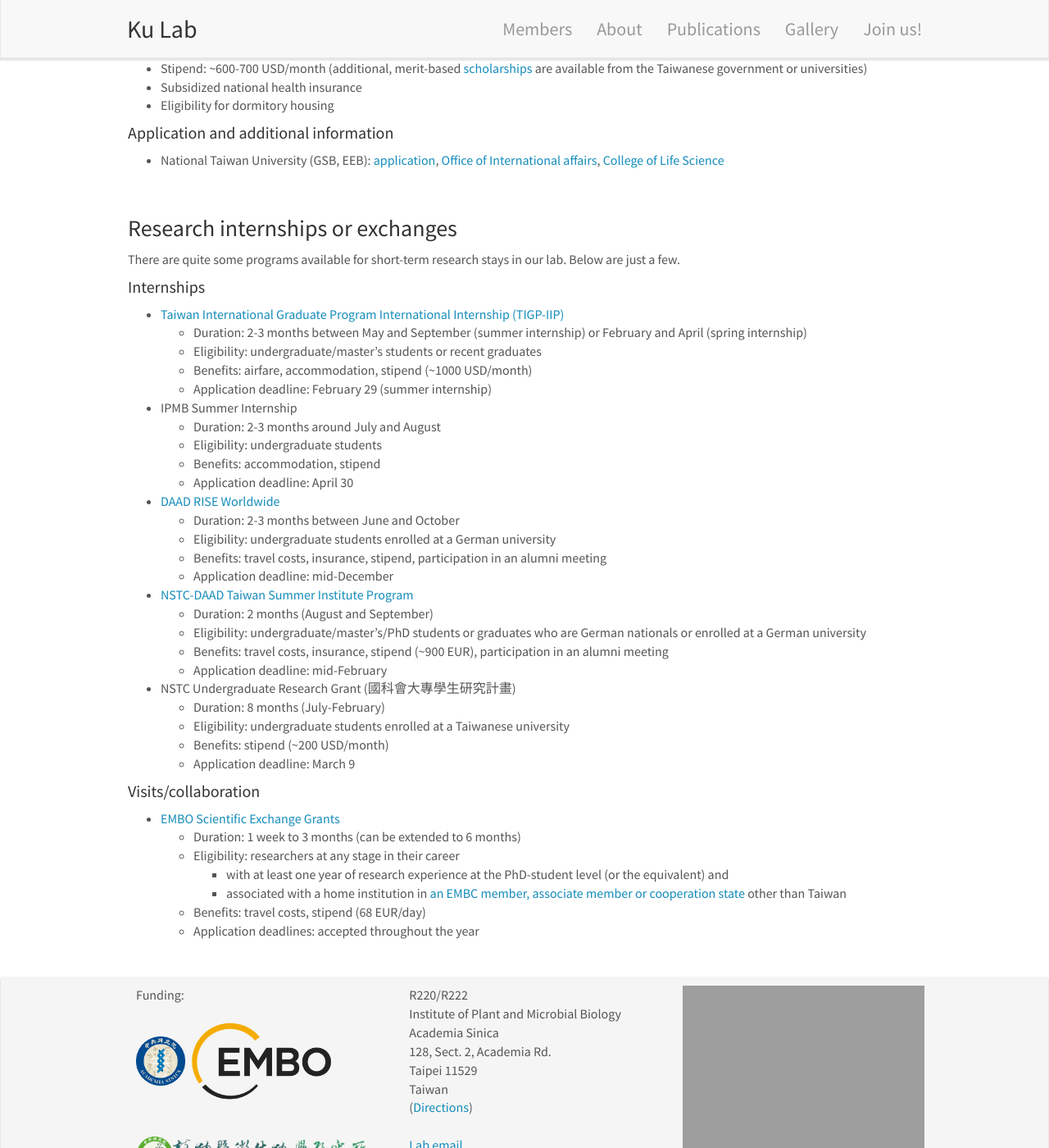
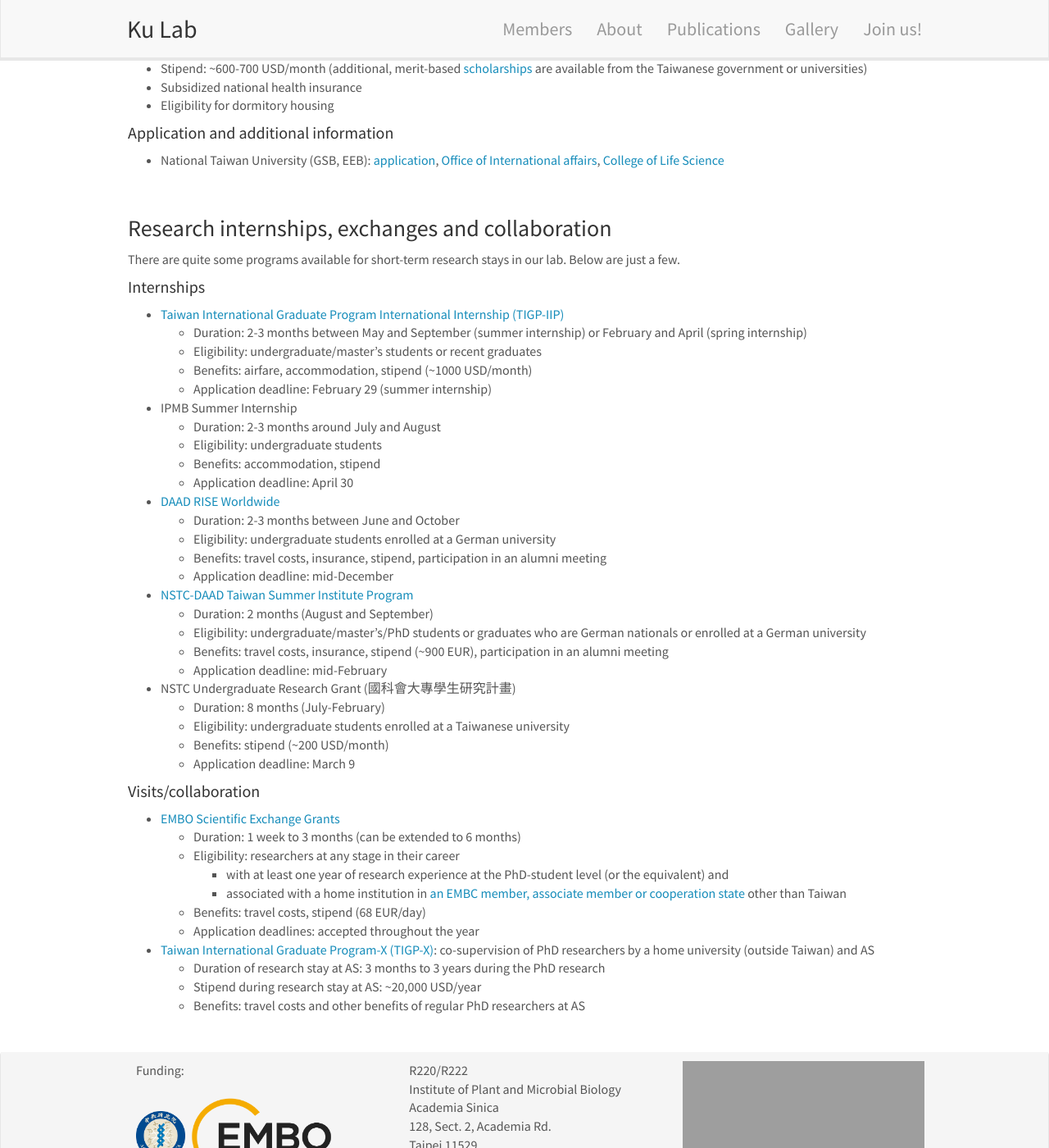
Before and after one commit to tzutongkao/Kao_Lab, a Jekyll site: the page built from _pages/openings.md, in a window 1280 px wide and 1400 px high, scrolled down 2044 px. Shown: the whole window at 82% size. Built offline with Jekyll 4.4.1, drawn with Linux system fonts in a browser that asks for light colours; nearby versions of some CDN libraries; grey boxes are pictures that could not be loaded.

Commit message:
Update openings.md

```diff
--- a/_pages/openings.md
+++ b/_pages/openings.md
@@ -96,7 +96,7 @@
 
 <br/>
 
-### Research internships or exchanges
+### Research internships, exchanges and collaboration
 There are quite some programs available for short-term research stays in our lab. Below are just a few.
 
 #### Internships
@@ -134,5 +134,9 @@
     * associated with a home institution in [an EMBC member, associate member or cooperation state](https://www.embo.org/about-embo/member-states) other than Taiwan
   * Benefits: travel costs, stipend (68 EUR/day)
   * Application deadlines: accepted throughout the year
+* [Taiwan International Graduate Program-X (TIGP-X)](https://tigpx.dia.sinica.edu.tw/): co-supervision of PhD researchers by a home university (outside Taiwan) and AS
+  * Duration of research stay at AS: 3 months to 3 years during the PhD research
+  * Stipend during research stay at AS: ~20,000 USD/year
+  * Benefits: travel costs and other benefits of regular PhD researchers at AS
 
 <br/>
```
